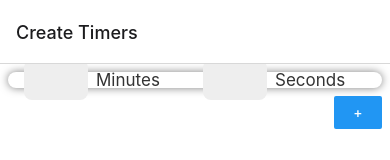
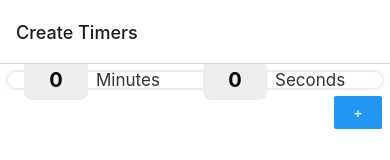
Before and after one commit to its-dlh/time-after-timer, a React Native app: screen /CreateTimers in a window 390 px wide. Shown: the top 160 px of the page. Built offline with nearby package versions, Linux system fonts and the light colour scheme; what expo-linking would draw is missing.

Commit message:
now can add timers

```diff
--- a/components/TimerInput.tsx
+++ b/components/TimerInput.tsx
@@ -12,8 +12,8 @@ export interface TimerInputProps {
 }
 
 export default function TimerInput({ timer, onChange }: TimerInputProps) {
-    const [minutes, setMinutes] = useState(timer?.minutes || 0);
-    const [seconds, setSeconds] = useState(timer?.seconds || 0);
+    const [minutes, setMinutes] = useState(`${timer?.minutes || 0}`);
+    const [seconds, setSeconds] = useState(`${timer?.seconds || 0}`);
 
     return (
         <View style={styles.container}>
@@ -21,8 +21,8 @@ export default function TimerInput({ timer, onChange }: TimerInputProps) {
                 <TextInput
                     style={styles.numberInput}
                     keyboardType='numeric'
-                    onChangeText={(value)=> setMinutes(parseInt(value))}
-                    defaultValue={`${minutes || ''}`}
+                    onChangeText={setMinutes}
+                    defaultValue={minutes}
                     maxLength={10}  //setting limit of input
                 />
 
@@ -38,8 +38,8 @@ export default function TimerInput({ timer, onChange }: TimerInputProps) {
                 <TextInput
                     style={styles.numberInput}
                     keyboardType='numeric'
-                    onChangeText={(value)=> setSeconds(parseInt(value))}
-                    defaultValue={`${seconds || ''}`}
+                    onChangeText={setSeconds}
+                    defaultValue={seconds}
                     maxLength={10}  //setting limit of input
                 />
 
@@ -59,8 +59,8 @@ const styles = StyleSheet.create({
         // alignItems: 'center',
         // marginHorizontal: 50,
         borderRadius: 8,
-        shadowRadius: 8,
-        shadowOpacity: 0.5,
+        shadowRadius: 4,
+        shadowOpacity: 0.2,
         shadowColor: '#000',
         elevation: 3,
         padding: 8,
--- a/screens/CreateTimersScreen.tsx
+++ b/screens/CreateTimersScreen.tsx
@@ -1,16 +1,29 @@
 import * as React from 'react';
+import { useState } from 'react';
 import { Button, StyleSheet } from 'react-native';
 
 import { Text, View } from '../components/Themed';
 import TimerInput from '../components/TimerInput';
+import { TimerConfig } from '../types';
+
+const defaultTimer = {minutes: 0, seconds: 0};
+let latestId = 0;
 
 export default function CreateTimersScreen() {
+    const [timers, setTimers] = useState<TimerConfig[]>([{...defaultTimer, id: latestId}]);
+
+    function addTimer() {
+        setTimers(timers => ([...timers, {...defaultTimer, id: ++latestId}]))
+    }
+
     return (
         <View style={styles.container}>
-            <TimerInput/>
+            {timers.map(timer =>
+                <TimerInput timer={timer} key={timer.id} />
+            )}
 
             <View style={styles.addButtonWrapper}>
-                <Button onPress={() => {}} title="+"/>
+                <Button onPress={addTimer} title="+"/>
             </View>
         </View>
     );
--- a/types.tsx
+++ b/types.tsx
@@ -12,6 +12,7 @@ declare global {
 }
 
 export interface TimerConfig {
+  id: number;
   minutes: number;
   seconds: number;
 }
```
